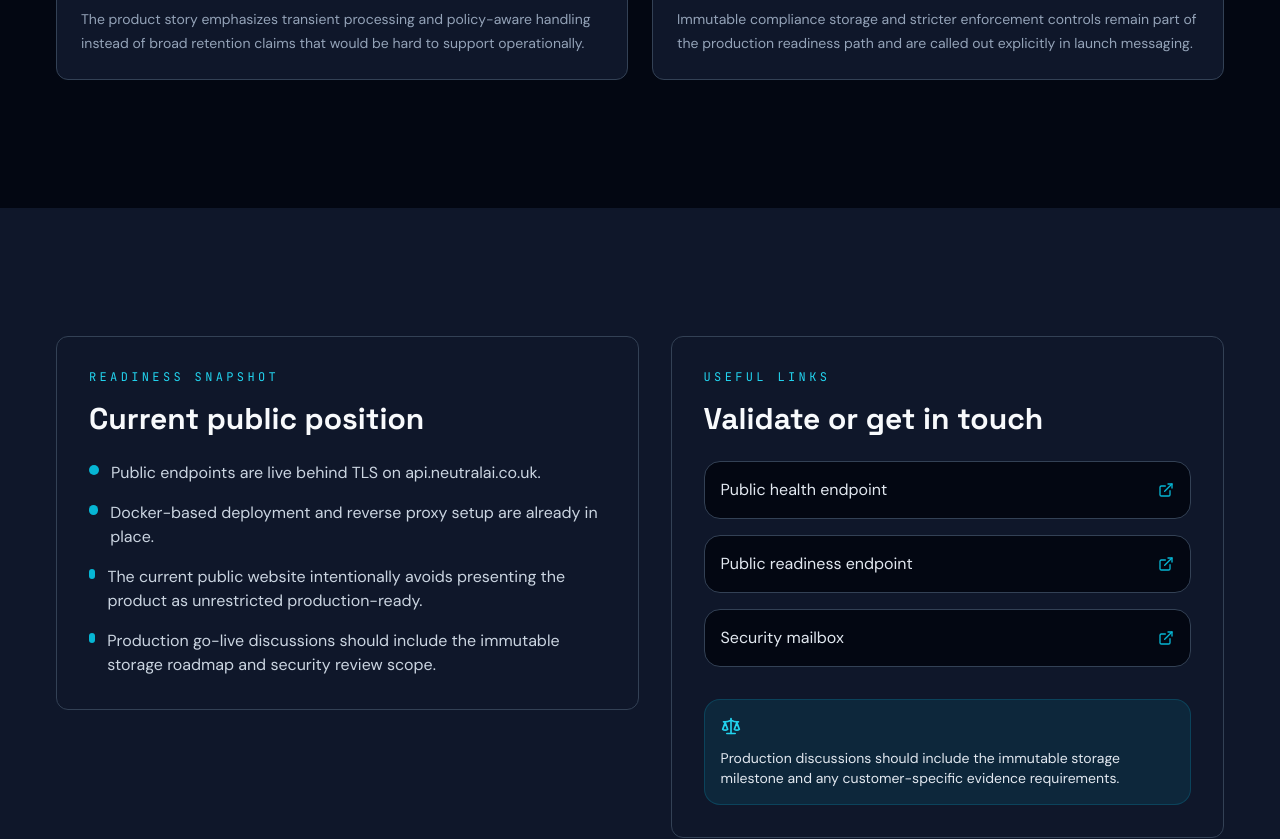
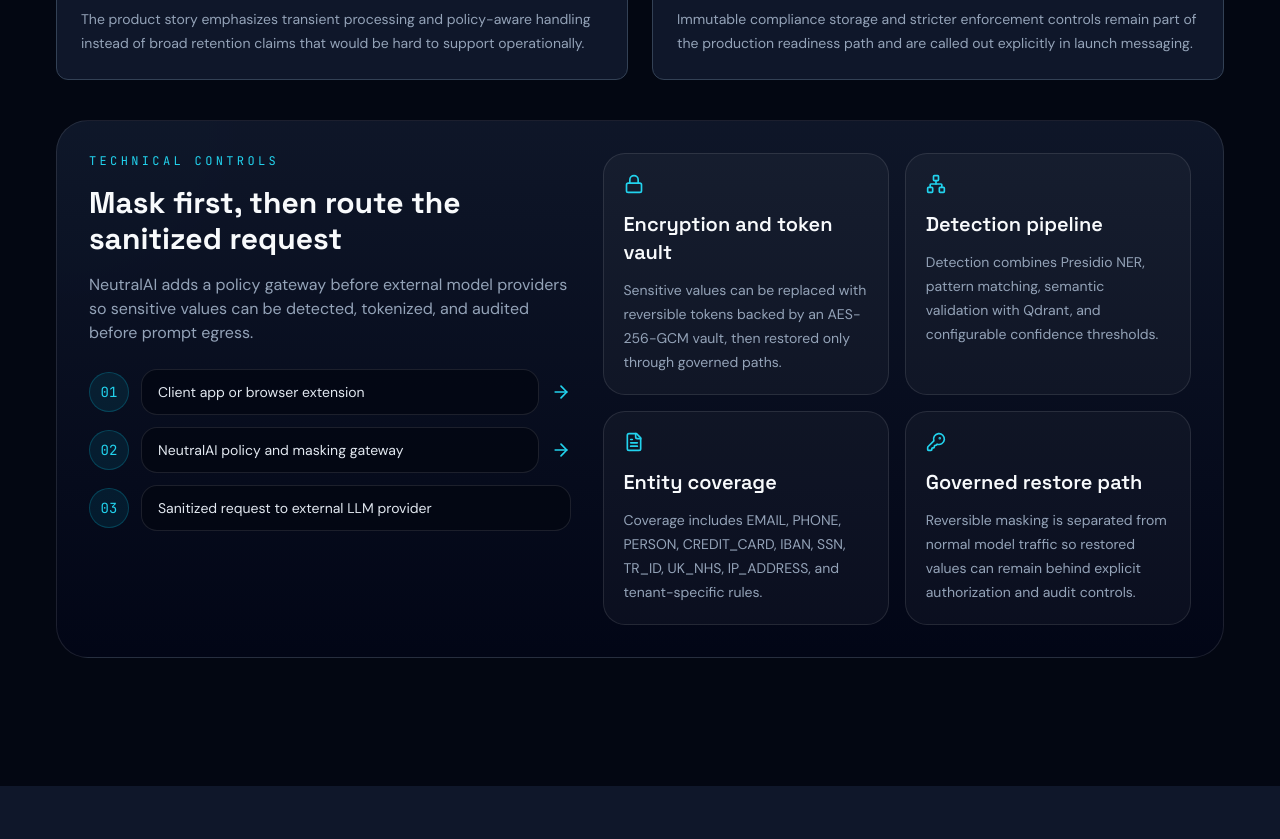
Before and after one commit to nazifsohtaoglu/neutralai-website, a Next.js app: page /security in a window 1280 px wide. Shown: the part 1060-1899 px from the top of the page. Built offline with nearby package versions, Linux system fonts and the light colour scheme.

Commit message:
Add technical trust signals

```diff
--- a/app/page.tsx
+++ b/app/page.tsx
@@ -8,12 +8,15 @@ import {
   Building2,
   CheckCircle2,
   ClipboardCheck,
+  FileText,
   Gauge,
   Globe,
   KeyRound,
+  Languages,
   Lock,
   Monitor,
   Network,
+  ScanSearch,
   Server,
   ShieldCheck,
   Timer,
@@ -222,10 +225,46 @@ const pricingFaqs = [
 const trustBadges = [
   'AES-256-GCM vault',
   'SOC2 readiness',
-  'GDPR aligned',
+  'GDPR-aligned controls',
   'Cyber Essentials evidence',
   '20+ PII entity types',
   '5+ language benchmark',
+] as const
+
+const technicalTrustDetails = [
+  {
+    icon: ScanSearch,
+    title: 'Two-stage detection',
+    detail: 'Presidio NER and pattern matching with semantic validation using Qdrant.',
+  },
+  {
+    icon: Lock,
+    title: 'Encrypted token vault',
+    detail: 'AES-256-GCM-backed reversible tokenization for governed restore paths.',
+  },
+  {
+    icon: FileText,
+    title: 'Entity coverage',
+    detail: 'EMAIL, PHONE, PERSON, CREDIT_CARD, IBAN, SSN, TR_ID, UK_NHS, and custom rules.',
+  },
+  {
+    icon: Languages,
+    title: 'Policy tuning',
+    detail: 'Configurable confidence thresholds per entity type and multilingual detection coverage.',
+  },
+] as const
+
+const entityTypes = [
+  'EMAIL',
+  'PHONE',
+  'PERSON',
+  'CREDIT_CARD',
+  'IBAN',
+  'SSN',
+  'TR_ID',
+  'UK_NHS',
+  'IP_ADDRESS',
+  'Custom rules',
 ] as const
 
 const complianceProofs = [
@@ -867,6 +906,40 @@ function HowItWorks() {
               </motion.div>
             ))}
           </div>
+
+          <div className="mt-8 grid gap-6 lg:grid-cols-[1.05fr_0.95fr]">
+            <div className="rounded-[24px] border border-white/10 bg-background/85 p-5 md:p-6">
+              <p className="font-mono text-xs uppercase tracking-[0.24em] text-primary-light">Under the hood</p>
+              <h3 className="mt-3 font-heading text-2xl font-semibold">Detection, tokenization, and policy controls</h3>
+              <div className="mt-5 grid gap-4 sm:grid-cols-2">
+                {technicalTrustDetails.map((item) => (
+                  <div key={item.title} className="rounded-2xl border border-white/10 bg-white/[0.035] p-4">
+                    <item.icon className="h-5 w-5 text-primary-light" />
+                    <h4 className="mt-3 font-heading text-lg font-semibold text-slate-100">{item.title}</h4>
+                    <p className="mt-2 text-sm leading-6 text-slate-300">{item.detail}</p>
+                  </div>
+                ))}
+              </div>
+            </div>
+
+            <div className="rounded-[24px] border border-primary/15 bg-primary/10 p-5 md:p-6">
+              <p className="font-mono text-xs uppercase tracking-[0.24em] text-primary-light">Entity types</p>
+              <h3 className="mt-3 font-heading text-2xl font-semibold">20+ sensitive data classes</h3>
+              <p className="mt-3 text-sm leading-6 text-slate-300">
+                Core recognizers cover common personal, financial, network, and regional identifiers, with tenant-specific rules available for regulated workflows.
+              </p>
+              <div className="mt-5 flex flex-wrap gap-2">
+                {entityTypes.map((entity) => (
+                  <span
+                    key={entity}
+                    className="rounded-full border border-white/10 bg-background/80 px-3 py-1.5 font-mono text-[11px] uppercase tracking-[0.16em] text-slate-200"
+                  >
+                    {entity}
+                  </span>
+                ))}
+              </div>
+            </div>
+          </div>
         </div>
       </div>
     </section>
--- a/app/security/page.tsx
+++ b/app/security/page.tsx
@@ -2,9 +2,13 @@
 
 import { motion } from 'framer-motion'
 import {
+  ArrowRight,
   Database,
   ExternalLink,
+  FileText,
+  KeyRound,
   Lock,
+  Network,
   Scale,
   ServerCog,
   Shield,
@@ -42,8 +46,41 @@ const securitySections = [
 const readinessItems = [
   'Public endpoints are live behind TLS on api.neutralai.co.uk.',
   'Docker-based deployment and reverse proxy setup are already in place.',
-  'The current public website intentionally avoids presenting the product as unrestricted production-ready.',
+  'The current public website describes production controls without implying unsupported certification status.',
   'Production go-live discussions should include the immutable storage roadmap and security review scope.',
+] as const
+
+const securitySpecs = [
+  {
+    icon: Lock,
+    title: 'Encryption and token vault',
+    description:
+      'Sensitive values can be replaced with reversible tokens backed by an AES-256-GCM vault, then restored only through governed paths.',
+  },
+  {
+    icon: Network,
+    title: 'Detection pipeline',
+    description:
+      'Detection combines Presidio NER, pattern matching, semantic validation with Qdrant, and configurable confidence thresholds.',
+  },
+  {
+    icon: FileText,
+    title: 'Entity coverage',
+    description:
+      'Coverage includes EMAIL, PHONE, PERSON, CREDIT_CARD, IBAN, SSN, TR_ID, UK_NHS, IP_ADDRESS, and tenant-specific rules.',
+  },
+  {
+    icon: KeyRound,
+    title: 'Governed restore path',
+    description:
+      'Reversible masking is separated from normal model traffic so restored values can remain behind explicit authorization and audit controls.',
+  },
+] as const
+
+const architectureSteps = [
+  'Client app or browser extension',
+  'NeutralAI policy and masking gateway',
+  'Sanitized request to external LLM provider',
 ] as const
 
 export default function SecurityPage() {
@@ -91,6 +128,42 @@ export default function SecurityPage() {
                 <p className="mt-3 text-sm leading-6 text-slate-400">{section.description}</p>
               </motion.div>
             ))}
+          </div>
+
+          <div className="mt-10 rounded-[32px] border border-white/10 bg-[linear-gradient(180deg,rgba(15,23,42,0.96),rgba(2,6,23,0.96)),radial-gradient(circle_at_top_left,rgba(34,211,238,0.12),transparent_24%)] p-6 md:p-8">
+            <div className="grid gap-8 lg:grid-cols-[0.9fr_1.1fr] lg:items-start">
+              <div>
+                <p className="font-mono text-xs uppercase tracking-[0.28em] text-primary-light">Technical controls</p>
+                <h2 className="mt-4 font-heading text-3xl font-bold">Mask first, then route the sanitized request</h2>
+                <p className="mt-4 text-slate-400">
+                  NeutralAI adds a policy gateway before external model providers so sensitive values can be detected, tokenized, and audited before prompt egress.
+                </p>
+
+                <div className="mt-6 grid gap-3">
+                  {architectureSteps.map((step, index) => (
+                    <div key={step} className="flex items-center gap-3">
+                      <div className="flex h-10 w-10 items-center justify-center rounded-full border border-primary/25 bg-primary/10 font-mono text-sm text-primary-light">
+                        0{index + 1}
+                      </div>
+                      <div className="min-w-0 flex-1 rounded-2xl border border-white/10 bg-background/80 px-4 py-3 text-sm text-slate-200">
+                        {step}
+                      </div>
+                      {index < architectureSteps.length - 1 ? <ArrowRight className="hidden h-5 w-5 text-primary-light sm:block" /> : null}
+                    </div>
+                  ))}
+                </div>
+              </div>
+
+              <div className="grid gap-4 sm:grid-cols-2">
+                {securitySpecs.map((spec) => (
+                  <div key={spec.title} className="rounded-[22px] border border-white/10 bg-white/[0.035] p-5">
+                    <spec.icon className="h-5 w-5 text-primary-light" />
+                    <h3 className="mt-4 font-heading text-xl font-semibold">{spec.title}</h3>
+                    <p className="mt-3 text-sm leading-6 text-slate-400">{spec.description}</p>
+                  </div>
+                ))}
+              </div>
+            </div>
           </div>
         </div>
       </section>
@@ -145,6 +218,15 @@ export default function SecurityPage() {
                   <ExternalLink className="h-4 w-4 text-primary" />
                 </a>
                 <a
+                  href={`${siteConfig.url}${siteConfig.securityTxtPath}`}
+                  target="_blank"
+                  rel="noreferrer"
+                  className="flex items-center justify-between rounded-2xl border border-border bg-background px-4 py-4 text-slate-200 transition-colors hover:border-primary"
+                >
+                  <span>Public security.txt</span>
+                  <ExternalLink className="h-4 w-4 text-primary" />
+                </a>
+                <a
                   href={contactLinks.securityMailto}
                   className="flex items-center justify-between rounded-2xl border border-border bg-background px-4 py-4 text-slate-200 transition-colors hover:border-primary"
                 >
```
Also changed, not shown: 1 other file (tests, documents, lock files or other folders).
